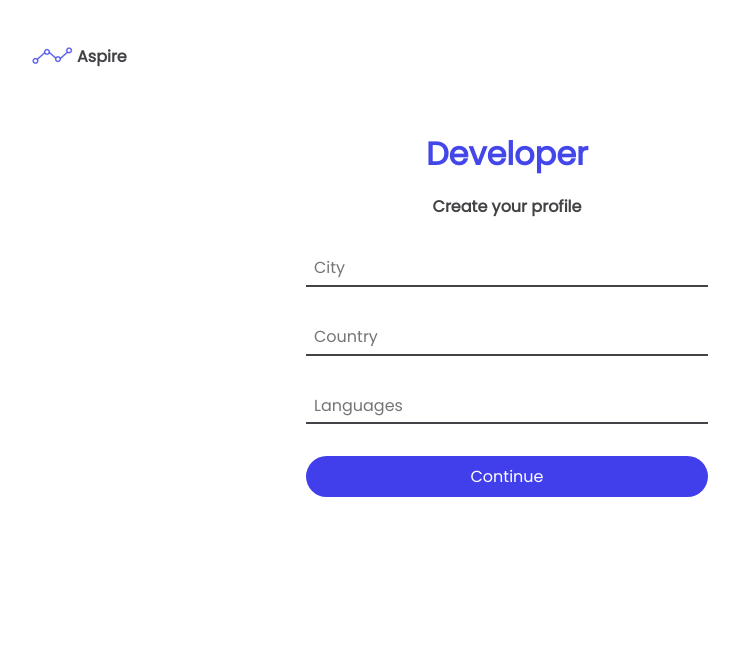
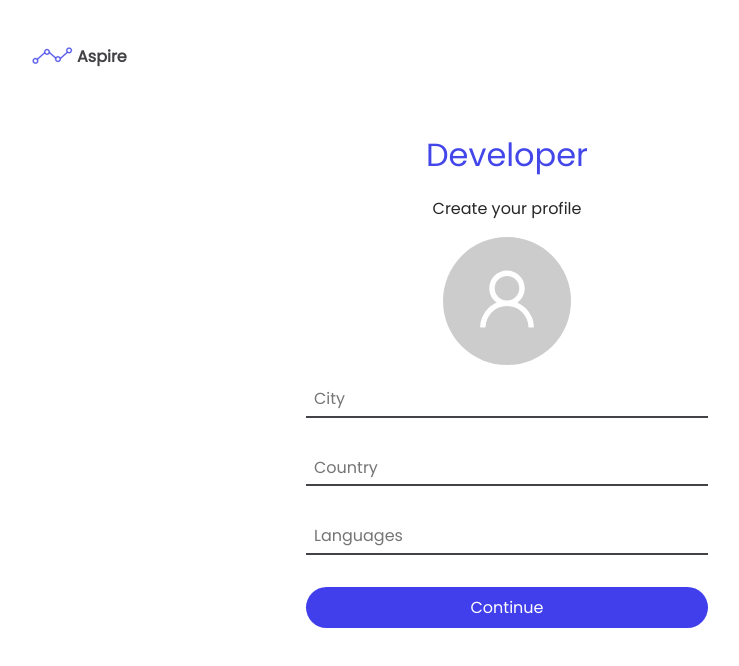
Before and after one commit to biancarosca/aspire-platform, a React (Create React App) app in the folder frontend/: page /profile in a window 1280 px wide. Shown: the top 666 px of the page, without its empty margins (133-872 px from the left). Built offline with nearby package versions, Linux system fonts and the light colour scheme.

Commit message:
antd avatar

```diff
--- a/frontend/src/pages/CreateProfile.js
+++ b/frontend/src/pages/CreateProfile.js
@@ -8,6 +8,10 @@ import {
 	StyContainer,
 } from "../components/GlobalStyles";
 import styled from "styled-components";
+import { Avatar } from "antd";
+import "antd/dist/antd.css";
+import { UserOutlined } from "@ant-design/icons";
+// import portrait from "../images/portrait.png";
 
 const CreateProfilePage = () => {
 	const role = useSelector((store) => store.pickedRole);
@@ -18,6 +22,11 @@ const CreateProfilePage = () => {
 				<div className="wrapper">
 					<h1>{role.charAt(0).toUpperCase() + role.slice(1)}</h1>
 					<h3>Create your profile</h3>
+					<StyAvatar
+						size={128}
+						icon={<UserOutlined />}
+						onClick={() => console.log("click")}
+					/>
 					<form>
 						<StyInput
 							type="text"
@@ -49,6 +58,10 @@ const CreateProfilePage = () => {
 	);
 };
 
+const StyAvatar = styled(Avatar)`
+	cursor: pointer;
+`;
+
 const StylContainer = styled(StyContainer)`
 	.cta-btn {
 		transform-origin: center;
--- a/frontend/src/pages/SignupPage.js
+++ b/frontend/src/pages/SignupPage.js
@@ -28,13 +28,13 @@ const SignupPage = () => {
 			return;
 		}
 		try {
-			const res = await axios.post(`http://localhost:5000/api/${role}s`, {
+			await axios.post(`http://localhost:5000/api/${role}s`, {
 				firstName,
 				lastName,
 				email,
 				password,
 			});
-			console.log(res);
+			// console.log(res);
 			history.push("/profile");
 		} catch (error) {
 			console.log(error);
--- a/package.json
+++ b/package.json
@@ -35,6 +35,7 @@
     "@fortawesome/fontawesome-svg-core": "^1.2.34",
     "@fortawesome/free-solid-svg-icons": "^5.15.2",
     "@fortawesome/react-fontawesome": "^0.1.14",
+    "antd": "^4.12.3",
     "axios": "^0.21.1",
     "cors": "^2.8.5",
     "dotenv": "^8.2.0",
```
Also changed, not shown: frontend/src/images/portrait.png (added), 1 other file (tests, documents, lock files or other folders).
